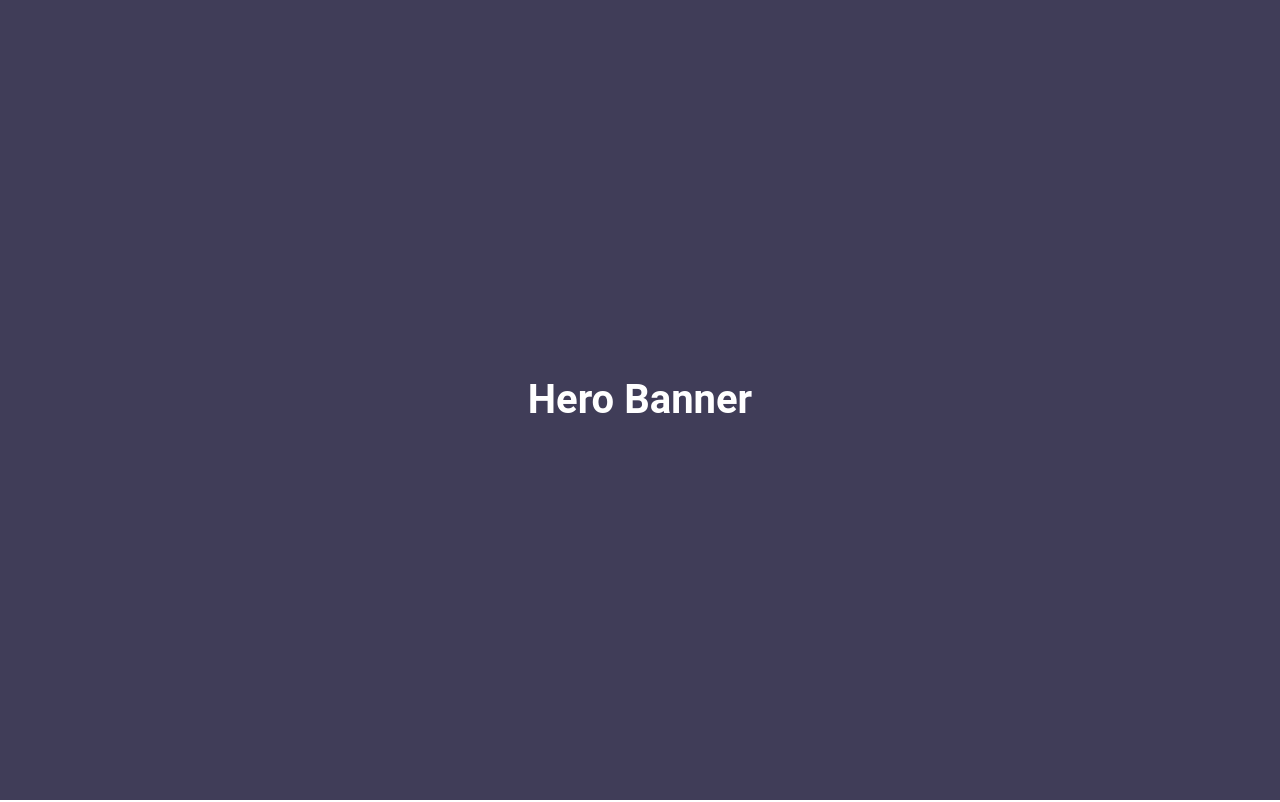
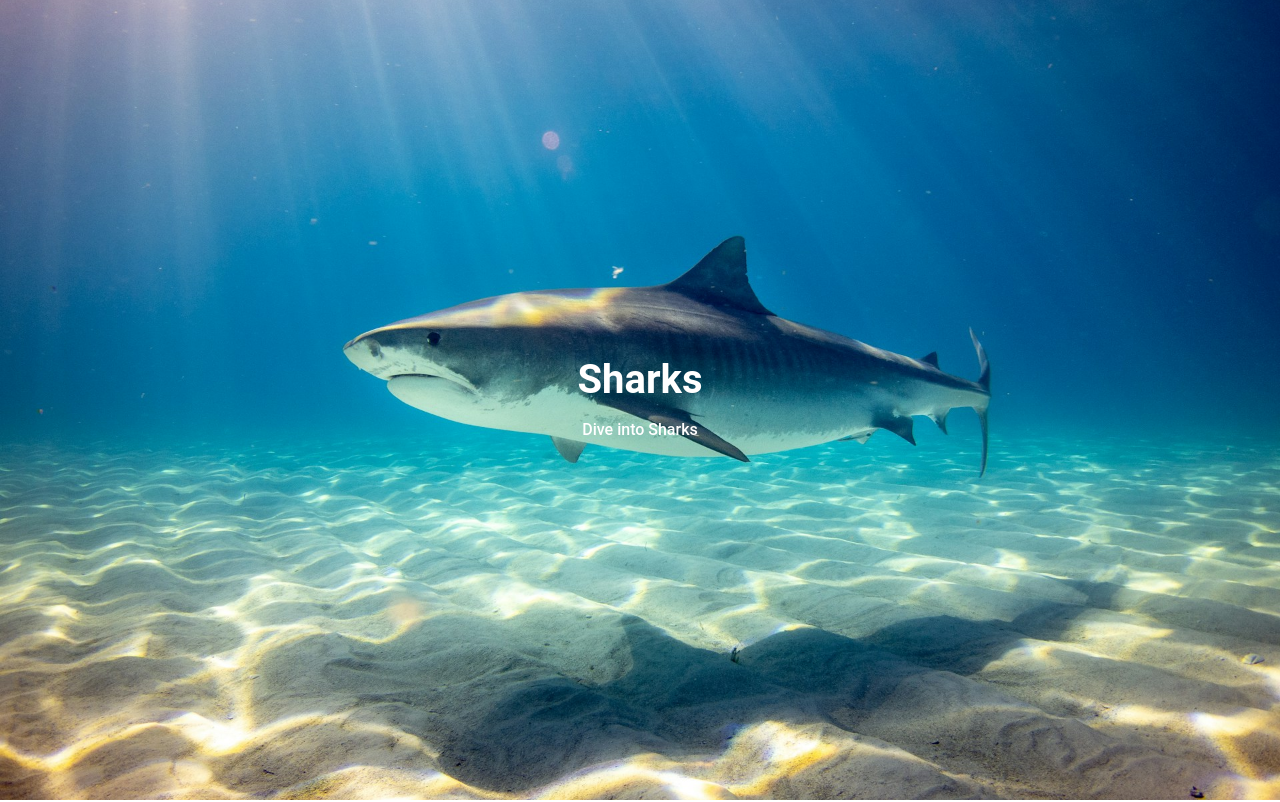
Before and after one commit to ziovo08/Lab-4-CPRG-218, a plain HTML site: page index.html in a window 1280 px wide. Shown: the top 802 px of the page. Drawn offline with Linux system fonts and the light colour scheme.

Commit message:
added Shark to Hero, css and html

```diff
--- a/index.html
+++ b/index.html
@@ -4,19 +4,22 @@
   <meta charset="UTF-8">
   <meta http-equiv="X-UA-Compatible" content="IE=edge">
   <meta name="viewport" content="width=device-width, initial-scale=1.0">
-  <link rel="stylesheet" type="text/css" href="/styles/reset.css">
-  <link rel="stylesheet" type="text/css" href="/styles/fonts.css">
-  <link rel="stylesheet" type="text/css" href="/styles/global.css">
-  <link rel="stylesheet" type="text/css" href="/styles/lab_four_starter.css">
+  <link rel="stylesheet" type="text/css" href="./styles/reset.css">
+  <link rel="stylesheet" type="text/css" href="./styles/fonts.css">
+  <link rel="stylesheet" type="text/css" href="./styles/global.css">
+  <link rel="stylesheet" type="text/css" href="./styles/lab_four_starter.css">
   <title>Common Website Features</title>
 </head>
 <body>
+
   <section class="hero-container">
     <!-- Remove and add hero banner HTML -->
-    <div class="remove-assignment-content">
-      <h1>Hero Banner</h1>
+    <div class="hero">
+      <h1>Sharks</h1>
+      <p>Dive into Sharks</p>
     </div>
   </section>
+
   <section class="container content-container">
     <!-- Remove and add content HTML -->
     <div class="remove-assignment-content">
--- a/styles/lab_four_starter.css
+++ b/styles/lab_four_starter.css
@@ -1,4 +1,4 @@
-.remove-assignment-content {
+.hero {
   font-family: "Roboto", sans-serif;
   font-size: 2rem;
   text-align: center;
@@ -6,12 +6,21 @@
   top: 50%;
   left: 50%;
   transform: translate(-50%, -50%);
-}
+  }
+
+
 
 .hero-container {
-  background-color: #403d58;
-  color: #fff;
+  background-image: url(../assets/HeroShark.jpg);
   height: 100vh;
+  background-size: cover;
+  background-position: center;
+  display: flex;
+  flex-direction: column;
+  justify-content: center;
+  align-items: center;
+  text-align: center;
+  color: white;
 }
 
 .content-container {
```
Also changed, not shown: assets/HeroShark.jpg (added).
